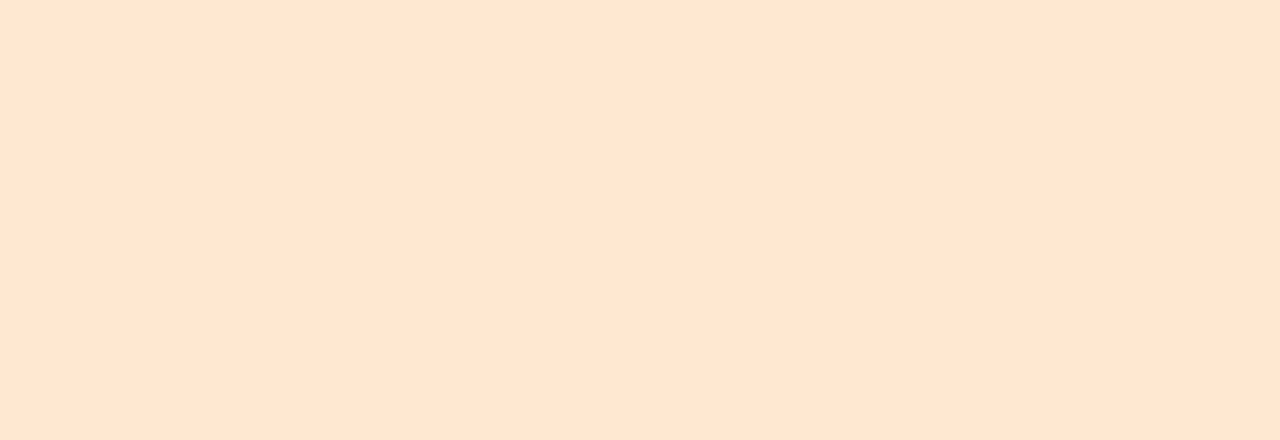
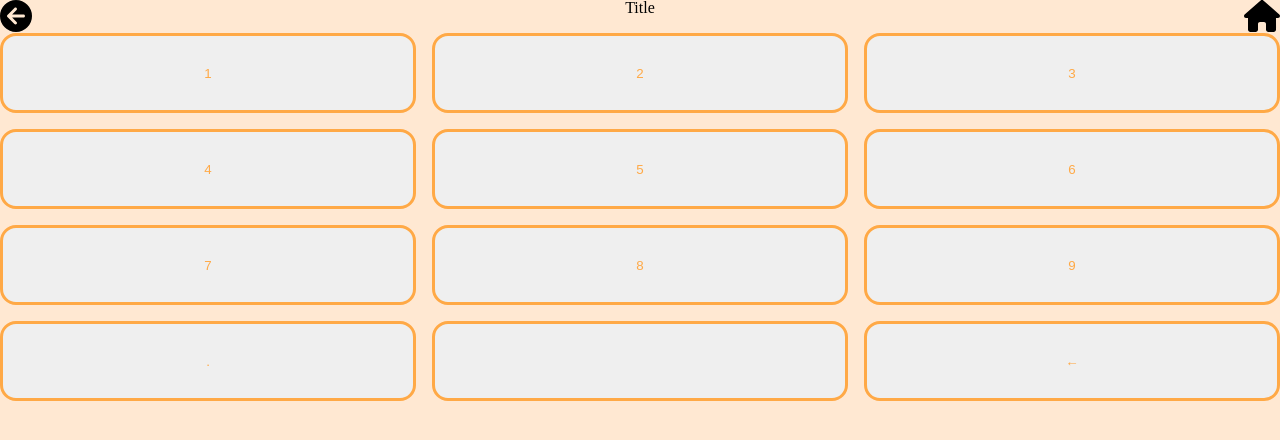
Before and after one commit to student-inbody-kiosk/ATIBO, a Vue app in the folder frontend/: page /attend in a window 1280 px wide. Before the commit this address had no page. Shown: the top 440 px of the page. Built offline with nearby package versions, Linux system fonts and the light colour scheme.

Commit message:
FE:feat: create TheKeypad component and KioAttendView page

```diff
--- /dev/null
+++ b/frontend/src/components/kiosk/common/TheKeypad.vue
@@ -0,0 +1,39 @@
+<script setup lang="ts">
+import TheKeypadButton from './TheKeypadButton.vue';
+</script>
+
+<template lang="">
+    <div class="keypad">
+        <TheKeypadButton buttonValue="1" @input="(buttonValue) => $emit('input', buttonValue)" />
+        <TheKeypadButton buttonValue="2" @input="(buttonValue) => $emit('input', buttonValue)" />
+        <TheKeypadButton buttonValue="3" @input="(buttonValue) => $emit('input', buttonValue)" />
+        <TheKeypadButton buttonValue="4" @input="(buttonValue) => $emit('input', buttonValue)" />
+        <TheKeypadButton buttonValue="5" @input="(buttonValue) => $emit('input', buttonValue)" />
+        <TheKeypadButton buttonValue="6" @input="(buttonValue) => $emit('input', buttonValue)" />
+        <TheKeypadButton buttonValue="7" @input="(buttonValue) => $emit('input', buttonValue)" />
+        <TheKeypadButton buttonValue="8" @input="(buttonValue) => $emit('input', buttonValue)" />
+        <TheKeypadButton buttonValue="9" @input="(buttonValue) => $emit('input', buttonValue)" />
+        <TheKeypadButton buttonValue="." @input="(buttonValue) => $emit('input', buttonValue)" />
+        <TheKeypadButton buttonValue="" @input="(buttonValue) => $emit('input', buttonValue)" />
+        <TheKeypadButton buttonValue="&larr;" @input="$emit('delete')" />
+    </div>
+</template>
+
+<style lang="scss">
+.keypad {
+    display: grid;
+    grid-template-columns: repeat(3, 1fr);
+    grid-auto-rows: minmax(5rem, auto);
+    grid-gap: 1rem;
+}
+
+.keypad__button {
+    display: flex;
+    align-items: center;
+    justify-content: center;
+    border: 0.2rem solid $kiosk-primary;
+    border-radius: 1rem;
+    text-align: center;
+    color: $kiosk-primary;
+}
+</style>
--- /dev/null
+++ b/frontend/src/components/kiosk/common/TheKeypadButton.vue
@@ -0,0 +1,23 @@
+<script setup lang="ts">
+defineProps<{
+    buttonValue: string;
+}>();
+</script>
+
+<template lang="">
+    <button class="keypad__button" @click="$emit('input', buttonValue)">
+        {{ buttonValue }}
+    </button>
+</template>
+
+<style lang="scss">
+.keypad__button {
+    display: flex;
+    align-items: center;
+    justify-content: center;
+    border: 0.2rem solid $kiosk-primary;
+    border-radius: 1rem;
+    text-align: center;
+    color: $kiosk-primary;
+}
+</style>
--- a/frontend/src/main.ts
+++ b/frontend/src/main.ts
@@ -8,9 +8,9 @@ import '@/styles/main.scss';
 
 import { library } from '@fortawesome/fontawesome-svg-core';
 import { FontAwesomeIcon } from '@fortawesome/vue-fontawesome';
-import { faCircleArrowLeft, faUserLock } from '@fortawesome/free-solid-svg-icons';
+import { faCircleArrowLeft, faUserLock, faHouse } from '@fortawesome/free-solid-svg-icons';
 
-library.add(faCircleArrowLeft, faUserLock);
+library.add(faCircleArrowLeft, faUserLock, faHouse);
 
 const app = createApp(App);
 app.use(createPinia());
--- a/frontend/src/router/index.ts
+++ b/frontend/src/router/index.ts
@@ -1,5 +1,7 @@
 import { createRouter, createWebHistory } from 'vue-router';
+
 import KioIndexView from '@/views/kiosk/KioIndexView.vue';
+import KioAttendView from '@/views/kiosk/KioAttendView.vue';
 
 const router = createRouter({
     history: createWebHistory(import.meta.env.BASE_URL),
@@ -8,6 +10,11 @@ const router = createRouter({
             path: '/',
             name: 'kio-index',
             component: KioIndexView,
+        },
+        {
+            path: '/attend',
+            name: 'kio-attend',
+            component: KioAttendView,
         },
         // {
         //     path: '/about',
--- /dev/null
+++ b/frontend/src/views/kiosk/KioAttendView.vue
@@ -0,0 +1,33 @@
+<script setup lang="ts">
+import KioHeader from '@/components/kiosk/common/KioHeader.vue';
+import KioLayout from '@/components/kiosk/common/KioLayout.vue';
+import TheKeypad from '@/components/kiosk/common/TheKeypad.vue';
+
+import { ref } from 'vue';
+let attendData = ref('');
+
+const handleInput = function updateAttendData(value: string) {
+    attendData.value += value;
+};
+
+const deleteInput = function deleteAttendData() {
+    if (attendData.value.length == 0) return;
+    attendData.value = attendData.value.slice(0, -1);
+};
+</script>
+
+<template>
+    <KioLayout>
+        <template #kiosk-header>
+            <KioHeader title="Title">
+                <template #icon> <font-awesome-icon icon="house" /> </template
+            ></KioHeader>
+        </template>
+        <template #kiosk-main>
+            <div>{{ attendData }}</div>
+            <TheKeypad @input="handleInput" @delete="deleteInput" />
+        </template>
+    </KioLayout>
+</template>
+
+<style lang="scss"></style>
```
